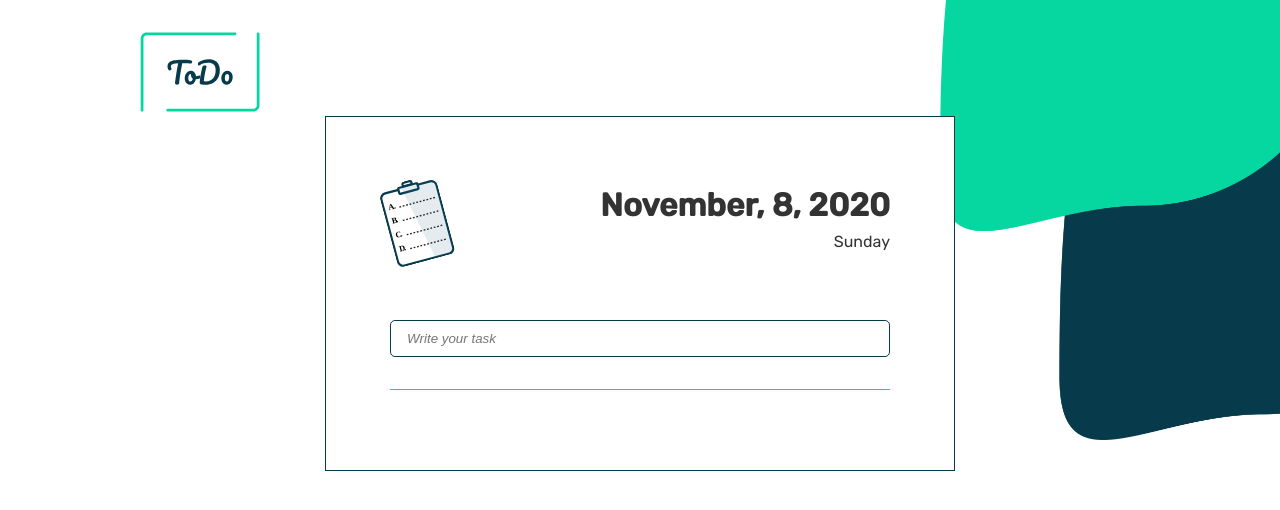
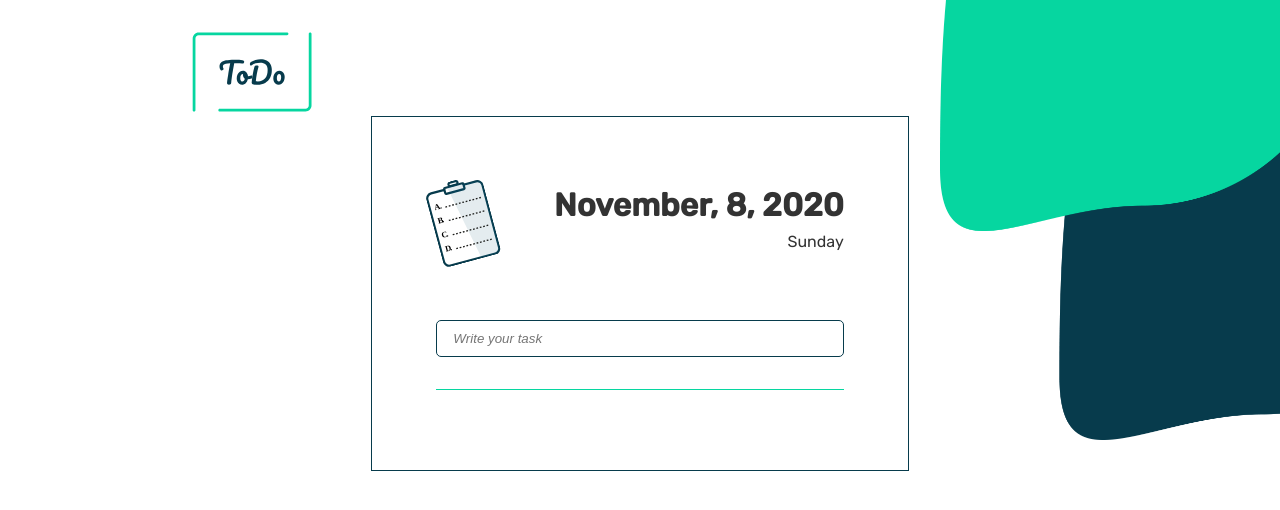
Before and after one commit to SepehrKashani/ToDo, a plain HTML site: page index.html in a window 1280 px wide. Drawn offline with Linux system fonts and the light colour scheme.

Commit message:
playing around with %

```diff
--- a/style.css
+++ b/style.css
@@ -16,7 +16,9 @@ body {
   background-position: top right;
 }
 .main {
-  width: 1000px;
+  /* width: 1000px;
+   */
+  width: 70%;
   /* height: 100vh; */
   margin: 32px auto;
   display: flex;
@@ -33,7 +35,8 @@ body {
 }
 .container {
   background-color: white;
-  width: 630px;
+  /* width: 630px; */
+  width: 60%;
   border: 1px solid #073b4c;
   display: flex;
   flex-direction: column;
```
